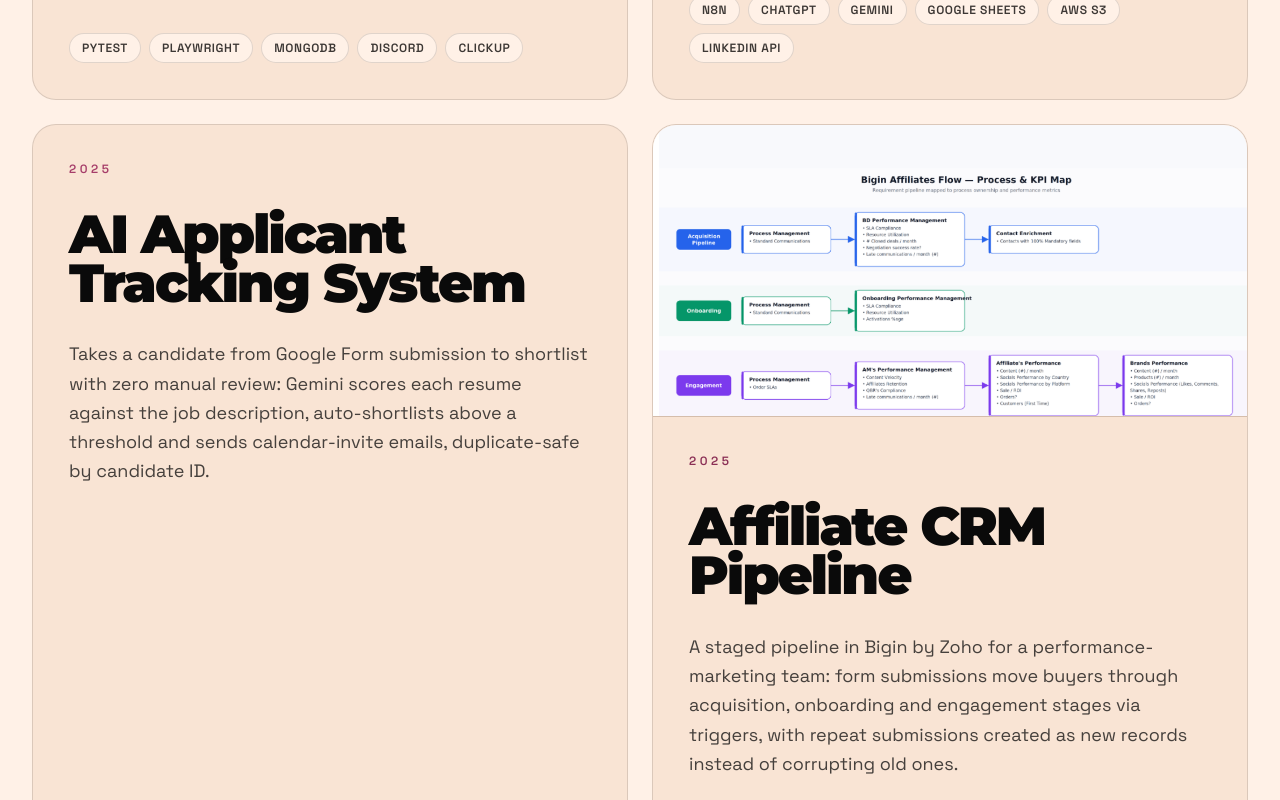
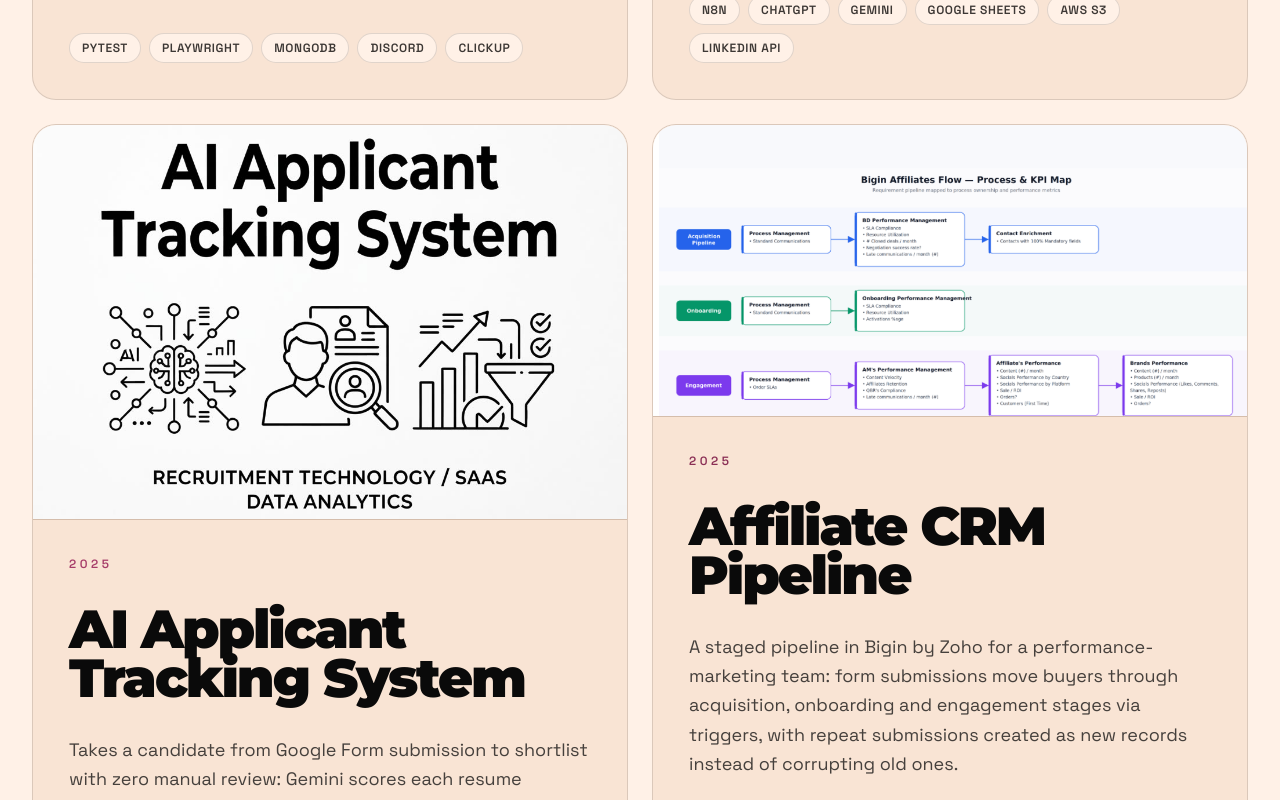
Before and after one commit to RamaishaRehman/ramaisha-portfolio, a Next.js app: page / in a window 1280 px wide. Shown: the part 3520-4320 px from the top of the page. Built offline with nearby package versions, Linux system fonts and the light colour scheme.

Commit message:
Restore the AI Applicant Tracking System card image
Reverts the mistaken removal.

Co-Authored-By: Claude Fable 5.1 <noreply@anthropic.com>

```diff
--- a/src/content/site.ts
+++ b/src/content/site.ts
@@ -153,6 +153,12 @@ export const projects: Project[] = [
       "Takes a candidate from Google Form submission to shortlist with zero manual review: Gemini scores each resume against the job description, auto-shortlists above a threshold and sends calendar-invite emails, duplicate-safe by candidate ID.",
     tags: ["n8n", "Gemini", "Google Forms", "Calendar API"],
     accent: "cyan",
+    image: {
+      src: "/images/ai-applicant-tracking-system.jpg",
+      width: 1024,
+      height: 680,
+      alt: "AI Applicant Tracking System case study cover: AI processing, resume screening and analytics icons",
+    },
     year: "2025",
   },
   {
```
Also changed, not shown: public/images/ai-applicant-tracking-system.jpg (added).
